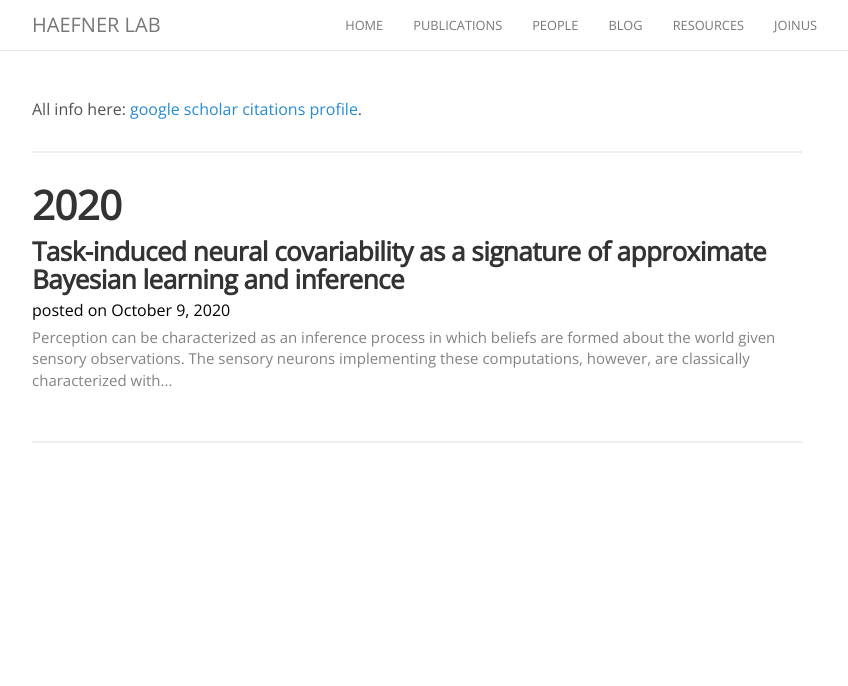
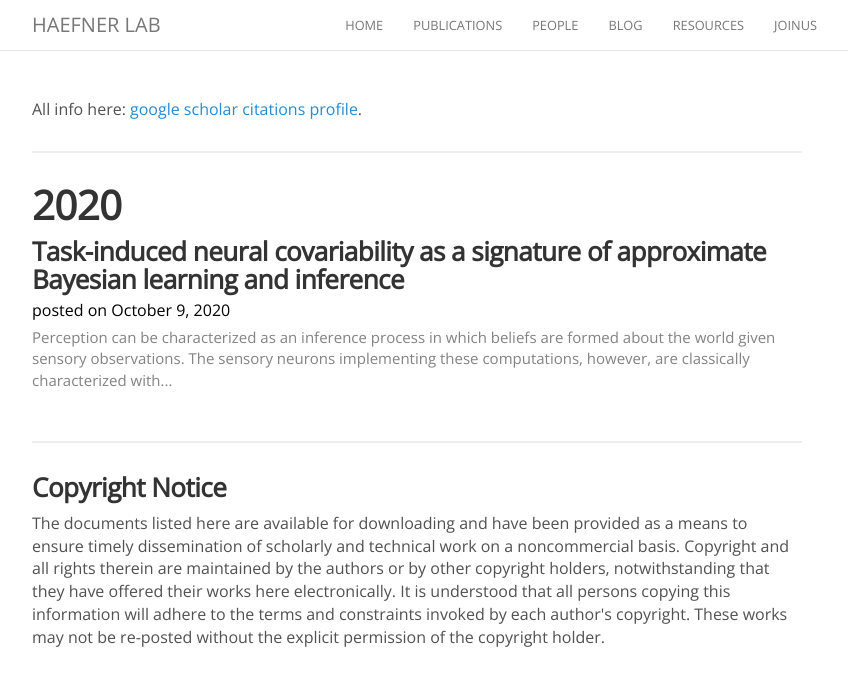
Before and after one commit to haefnerlab/haefnerlab.github.io, a Jekyll site: the page built from publications.md, in a window 1280 px wide. Shown: the top 686 px of the page, without its empty margins (223-1071 px from the left). Built offline with Jekyll 4.4.1, drawn with Linux system fonts in a browser that asks for light colours; nearby versions of some CDN libraries.

Commit message:
copyright notice

```diff
--- a/publications.md
+++ b/publications.md
@@ -52,3 +52,7 @@
 {% endfor %}
 
 </div>
+
+<h3>Copyright Notice</h3>
+
+<p>The documents listed here are available for downloading and have been provided as a means to ensure timely dissemination of scholarly and technical work on a noncommercial basis. Copyright and all rights therein are maintained by the authors or by other copyright holders, notwithstanding that they have offered their works here electronically. It is understood that all persons copying this information will adhere to the terms and constraints invoked by each author's copyright. These works may not be re-posted without the explicit permission of the copyright holder.</p>
```
